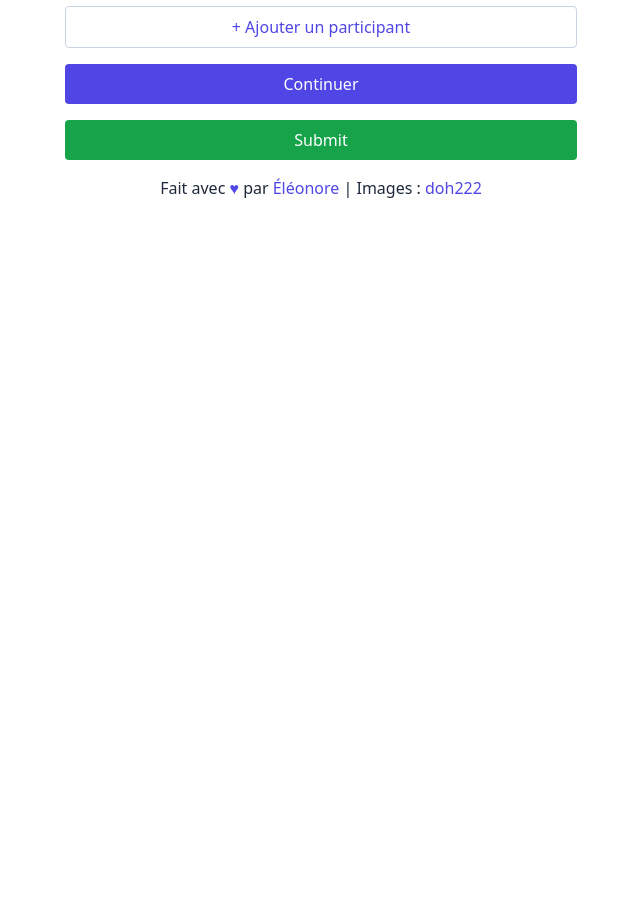
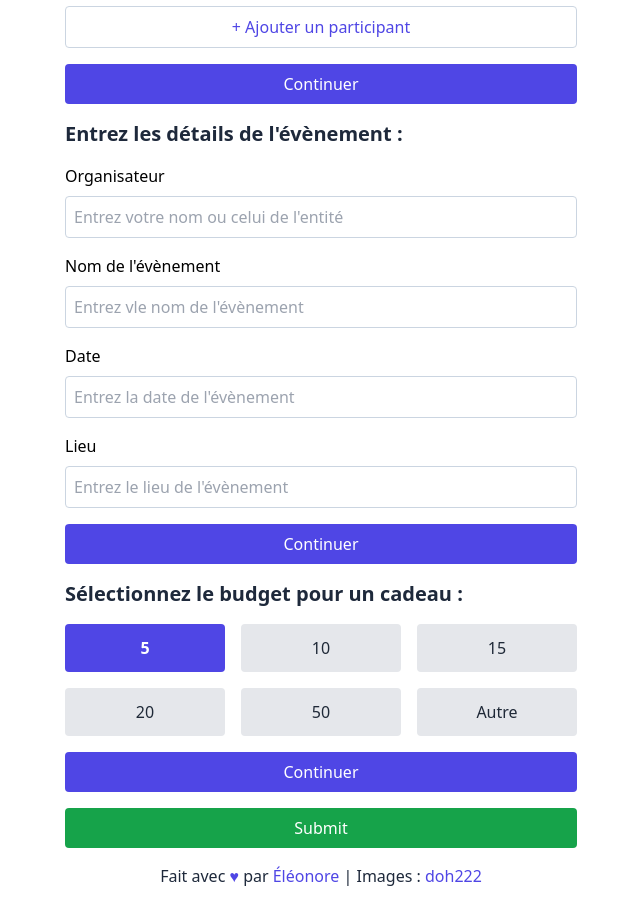
Before and after one commit to eleonoreeuzenes/secret-santa, an Angular app in the folder client/: page / in a window 1280 px wide. Shown: the part 492-1396 px from the top of the page, without its empty margins (319-959 px from the left). Before the commit the page ends 800 px from the top, so only its background shows below. Built offline with nearby package versions, Linux system fonts and the light colour scheme.

Commit message:
WIP integration of Form : info and budget part

```diff
--- a/client/src/app/multi-step-form/multi-step-form.component.html
+++ b/client/src/app/multi-step-form/multi-step-form.component.html
@@ -43,6 +43,71 @@
 
   <button type="submit" class="px-4 py-2 rounded text-white mb-4 w-full bg-indigo-600">Continuer</button>
 
+  <h2 class="text-xl font-bold text-slate-800 mb-4">Entrez les détails de l'évènement :</h2>
+  <fieldset formGroupName="infos">
+    <div class="control">
+      <label for="organiser">Organisateur</label>
+      <input
+        id="organiser"
+        type="text"
+        name="organiser"
+        placeholder="Entrez votre nom ou celui de l'entité"
+        formControlName="organiser"
+        class="border border-slate-300 p-2 mt-2 mb-4 rounded w-full"
+      />
+    </div>
+    <div class="control">
+      <label for="eventName">Nom de l'évènement</label>
+      <input
+        id="eventName"
+        type="text"
+        name="eventName"
+        placeholder="Entrez vle nom de l'évènement"
+        formControlName="eventName"
+        class="border border-slate-300 p-2 mt-2 mb-4 rounded w-full"
+      />
+    </div>
+    <div class="control">
+      <label for="eventDate">Date</label>
+      <input
+        id="eventDate"
+        type="text"
+        name="eventDate"
+        placeholder="Entrez la date de l'évènement"
+        formControlName="eventDate"
+        class="border border-slate-300 p-2 mt-2 mb-4 rounded w-full"
+      />
+    </div>
+    <div class="control">
+      <label for="eventLocation">Lieu</label>
+      <input
+        id="eventLocation"
+        type="text"
+        name="eventLocation"
+        placeholder="Entrez le lieu de l'évènement"
+        formControlName="eventLocation"
+        class="border border-slate-300 p-2 mt-2 mb-4 rounded w-full"
+      />
+    </div>
+    </fieldset>
+    <button type="submit" class="px-4 py-2 rounded text-white mb-4 w-full bg-indigo-600">Continuer</button>
+
+    <h2 class="text-xl font-bold text-slate-800 mb-4">Sélectionnez le budget pour un cadeau :</h2>
+    <div class="grid grid-cols-3 gap-4 mb-4">
+      <button
+        *ngFor="let option of budgetOptions"
+        [ngClass]="{
+          'bg-indigo-600 font-bold text-white': form.get('budget')?.value === option.value,
+          'bg-gray-200 text-gray-800': form.get('budget')?.value !== option.value
+        }"
+        (click)="selectBudget(option.value)"
+        class="px-4 py-3 rounded focus:outline-none transition-colors duration-200"
+      >
+        {{ option.label }}
+      </button>
+    </div>
+    <button type="submit" class="px-4 py-2 rounded text-white mb-4 w-full bg-indigo-600">Continuer</button>
+
   <p class="form-actions">
     <button type="submit" class="px-4 py-2 rounded text-white w-full bg-green-600">Submit</button>
   </p>
--- a/client/src/app/multi-step-form/multi-step-form.component.ts
+++ b/client/src/app/multi-step-form/multi-step-form.component.ts
@@ -1,15 +1,15 @@
 import { Component } from '@angular/core';
 import { FormControl, FormGroup, ReactiveFormsModule, Validators } from '@angular/forms';
+import { CommonModule } from '@angular/common';
 
 @Component({
   selector: 'app-multi-step-form',
   standalone: true,
-  imports: [ReactiveFormsModule],
+  imports: [ReactiveFormsModule, CommonModule],
   templateUrl: './multi-step-form.component.html',
   styleUrl: './multi-step-form.component.css'
 })
 export class MultiStepFormComponent {
-
   form = new FormGroup({
     particpants: new FormGroup({
       participantOne: new FormControl('', {
@@ -21,8 +21,36 @@ export class MultiStepFormComponent {
       participantThree: new FormControl('', {
         validators: [Validators.required],
       }),
-    })
+    }),
+    infos: new FormGroup({
+      organiser: new FormControl('', {
+        validators: [Validators.required],
+      }),
+      eventName: new FormControl('', {
+        validators: [Validators.required],
+      }),
+      eventDate: new FormControl('', {
+        validators: [Validators.required],
+      }),
+      eventLocation: new FormControl('', {
+        validators: [Validators.required],
+      }),
+    }),
+    budget: new FormControl<'5' | '10' | '15' | '20' | '50' | 'custom'>('5', { validators: [Validators.required] }),
   });
+
+  budgetOptions: Array<{ label: string; value: '5' | '10' | '15' | '20' | '50' | 'custom' }> = [
+    { label: '5', value: '5' },
+    { label: '10', value: '10' },
+    { label: '15', value: '15' },
+    { label: '20', value: '20' },
+    { label: '50', value: '50' },
+    { label: 'Autre', value: 'custom' },
+  ];
+
+  selectBudget(value: '5' | '10' | '15' | '20' | '50' | 'custom') {
+    this.form.get('budget')?.setValue(value);
+  }
 
   onSubmit() {
     console.log(this.form.value);
```
